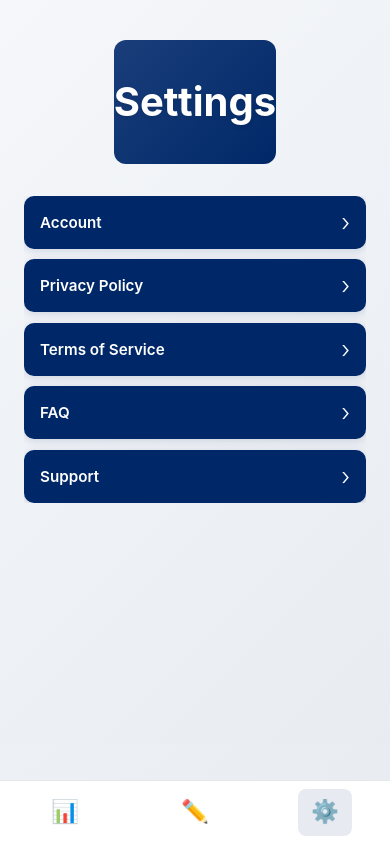
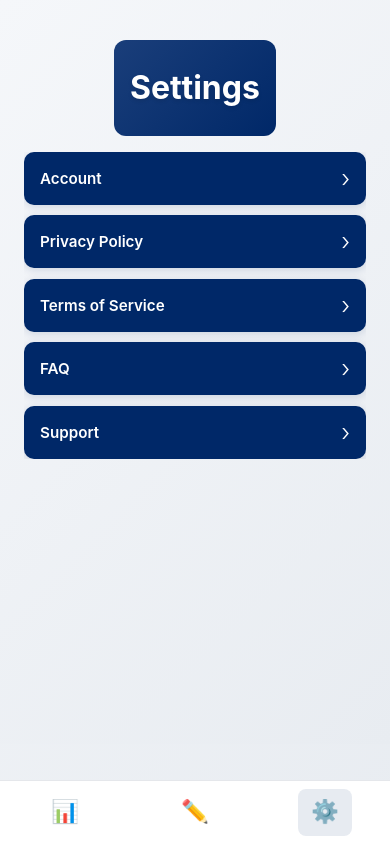
Before and after one commit to fullcircleAI/cbr-ai-coach, a React (Create React App) app: page /settings in a window 390 px wide. Built offline with nearby package versions, Linux system fonts and the light colour scheme.

Commit message:
Fix mobile: Settings header now matches Practice header on mobile - same font size (2rem) and padding (1.5rem 1rem)

```diff
--- a/src/components/Settings.css
+++ b/src/components/Settings.css
@@ -541,12 +541,18 @@
     padding-top: 1rem;
   }
 
-  .settings-header {
+  /* Header - EXACT same as Practice mobile */
+  .tests-header {
+    padding: 1.5rem 1rem;
     margin-bottom: 1rem;
   }
 
-  .settings-title {
-    font-size: 1.5rem;
+  .header-text h1 {
+    font-size: 2rem;
+  }
+
+  .header-text p {
+    font-size: 1rem;
   }
 
   .settings-main-menu {
```
